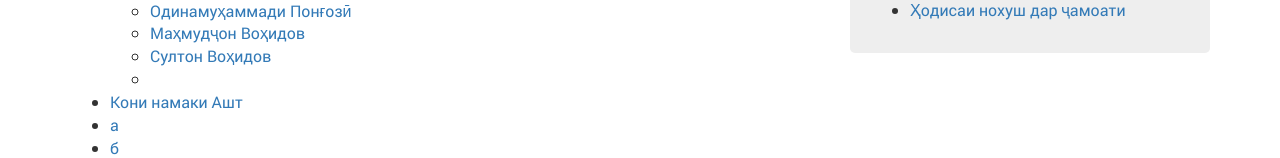
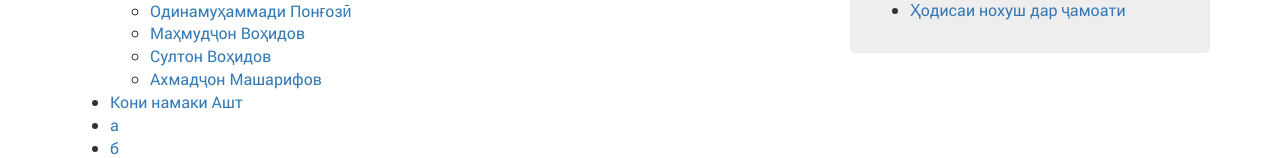
Before and after one commit to Faromarz/faromarz.github.io, a plain HTML site: page wiki.html in a window 1280 px wide. Shown: the part 1037-1195 px from the top of the page. Drawn offline with Linux system fonts and the light colour scheme.

Commit message:
Update wiki.html

```diff
--- a/wiki.html
+++ b/wiki.html
@@ -120,7 +120,7 @@
 										<li><a href="#">Одинамуҳаммади Понғозӣ</a></li>
 										<li><a href="#">Маҳмудҷон Воҳидов</a></li>
 										<li><a href="https://tg.wikipedia.org/wiki/%D0%A1%D1%83%D0%BB%D1%82%D0%BE%D0%BD_%D0%92%D0%BE%D2%B3%D0%B8%D0%B4%D0%BE%D0%B2">Султон Воҳидов</a></li>
-										<li><a href="#"></a></li>
+										<li><a href="https://tg.wikipedia.org/wiki/%D0%90%D2%B3%D0%BC%D0%B0%D0%B4%D2%B7%D0%BE%D0%BD_%D0%9C%D0%B0%D1%88%D0%B0%D1%80%D0%B8%D1%84%D0%BE%D0%B2">Ахмадҷон Машарифов</a></li>
 									</ul>
 										<li><a href="https://tg.wikipedia.org/wiki/%D0%9D%D0%B0%D0%BC%D0%B0%D0%BA%D0%B8_%D0%90%D1%88%D1%82">Кони намаки Ашт</a></li>
 										<li><a href="#">а </a></li>
```
